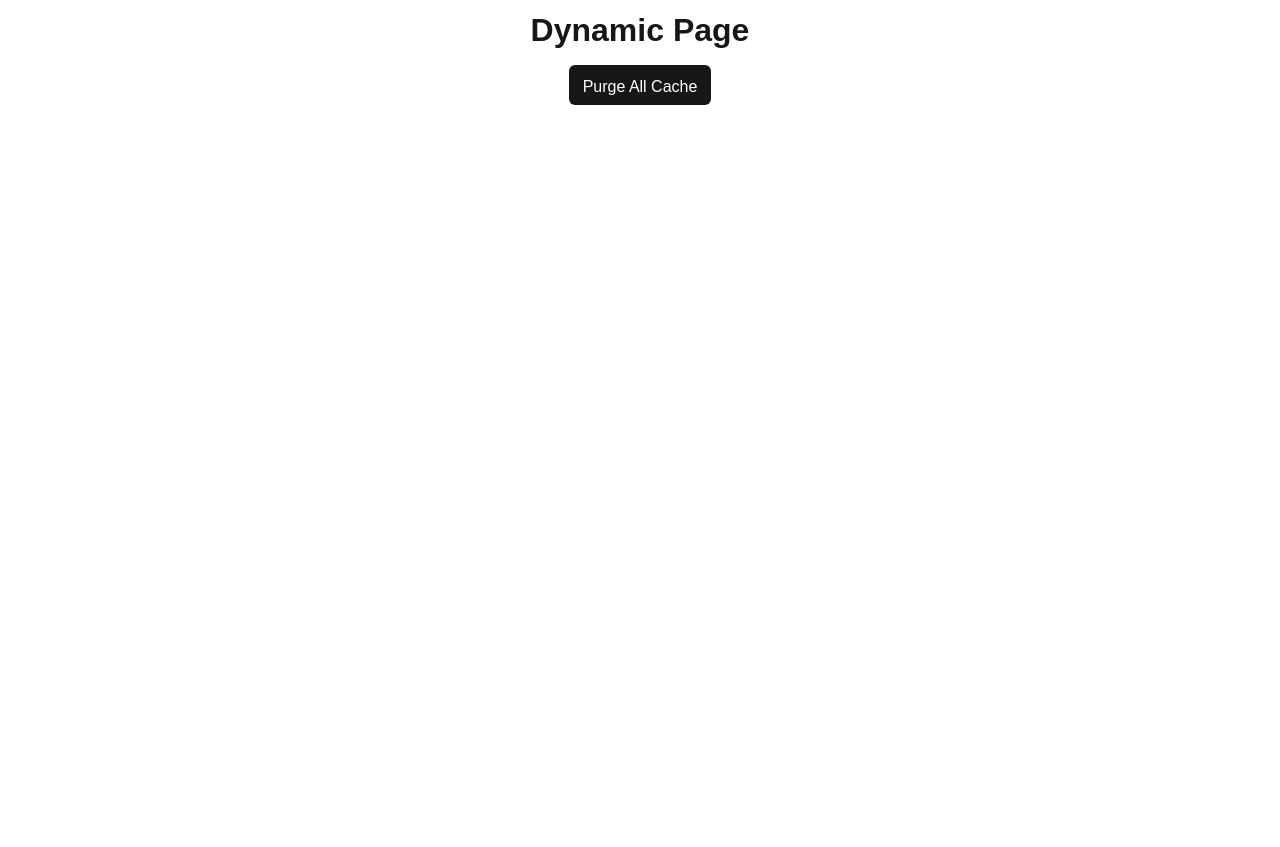
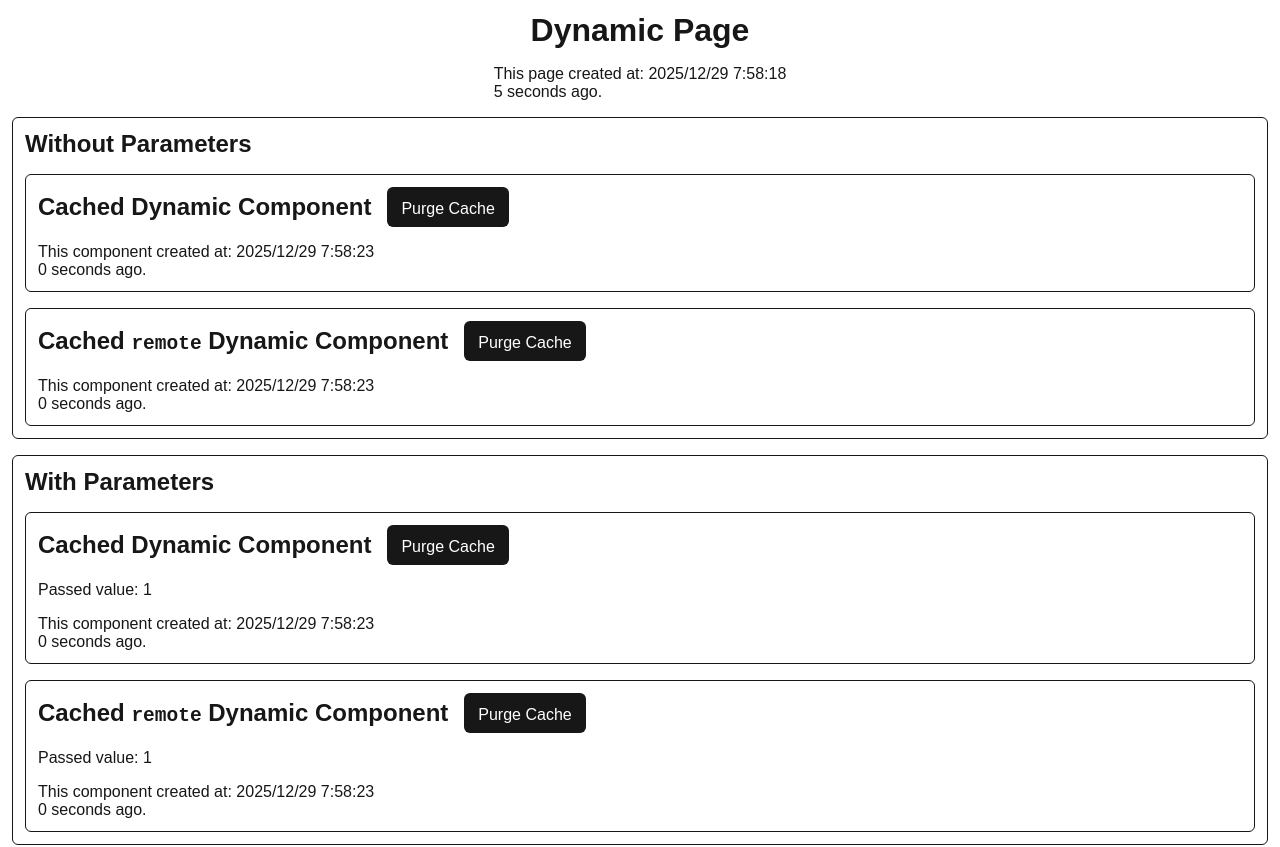
Before and after one commit to 108yen/cache-test, a Next.js app: page /dynamic/1 in a window 1280 px wide. Shown: the top 847 px of the page. Before the commit the page ends 800 px from the top, so only its background shows below. Built offline with nearby package versions, Linux system fonts and the light colour scheme.

Commit message:
feat: added dynamic page

```diff
--- a/src/app/dynamic/[slug]/page.tsx
+++ b/src/app/dynamic/[slug]/page.tsx
@@ -1,63 +1,52 @@
 import { Button } from "@/components/button"
 import { Cached, CachedRemote } from "@/components/cached"
 import { Card } from "@/components/card"
-import { Duration } from "@/components/duration"
+import { CreatedAt } from "@/components/duration"
 import { LoadingCard } from "@/components/loading-card"
 import { PageLayout } from "@/components/page-layout"
 import { updateTag } from "next/cache"
 import { Suspense } from "react"
 
-export default function Page() {
+export default async function Page({ params }: PageProps<"/dynamic/[slug]">) {
   return (
     <PageLayout>
       <h1>Dynamic Page</h1>
+      <Suspense fallback={<div>Loading...</div>}>
+        <CreatedAt />
+      </Suspense>
+
+      <Card>
+        <h2>Without Parameters</h2>
+
+        <Cached />
+
+        <CachedRemote />
+      </Card>
+
+      <Card>
+        <h2>With Parameters</h2>
+
+        <Suspense fallback={<LoadingCard />}>
+          {params.then(({ slug }) => (
+            <Cached value={slug} />
+          ))}
+        </Suspense>
+
+        <Suspense fallback={<LoadingCard />}>
+          {params.then(({ slug }) => (
+            <CachedRemote value={slug} />
+          ))}
+        </Suspense>
+      </Card>
+
+      <Button
+        onClick={async () => {
+          "use server"
+          updateTag("component")
+        }}
+      >
+        Purge Components Cache
+      </Button>
     </PageLayout>
   )
 }
-
-// export default async function Page({ params }: PageProps<"/dynamic/[slug]">) {
-//   const { slug } = await params
-//   const date = new Date()
-
-//   return (
-//     <PageLayout>
-//       <h1>Dynamic Page</h1>
-//       <Suspense fallback={<div>Loading...</div>}>
-//         <p>
-//           This page created at: {date.toLocaleString("ja-JP")}
-//           <br />
-//           <Duration date={date} />
-//         </p>
-//       </Suspense>
-
-//       <Card>
-//         <h2>Cacheable Components</h2>
-
-//         <Cached />
-
-//         <CachedRemote />
-//       </Card>
-
-//       <Card>
-//         <h2>Non-cacheable Components</h2>
-
-//         <Suspense fallback={<LoadingCard />}>
-//           <Cached value={slug} />
-//         </Suspense>
-
-//         <Suspense fallback={<LoadingCard />}>
-//           <CachedRemote value={slug} />
-//         </Suspense>
-//       </Card>
-
-//       <Button
-//         onClick={async () => {
-//           "use server"
-//           updateTag("component")
-//         }}
-//       >
-//         Purge Components Cache
-//       </Button>
-//     </PageLayout>
-//   )
-// }
--- a/src/components/duration.tsx
+++ b/src/components/duration.tsx
@@ -20,3 +20,15 @@ export function Duration({ date }: { date: Date }) {
 
   return <span>{seconds} seconds ago.</span>
 }
+
+export function CreatedAt() {
+  const date = new Date()
+
+  return (
+    <p>
+      This page created at: {date.toLocaleString("ja-JP")}
+      <br />
+      <Duration date={date} />
+    </p>
+  )
+}
```
